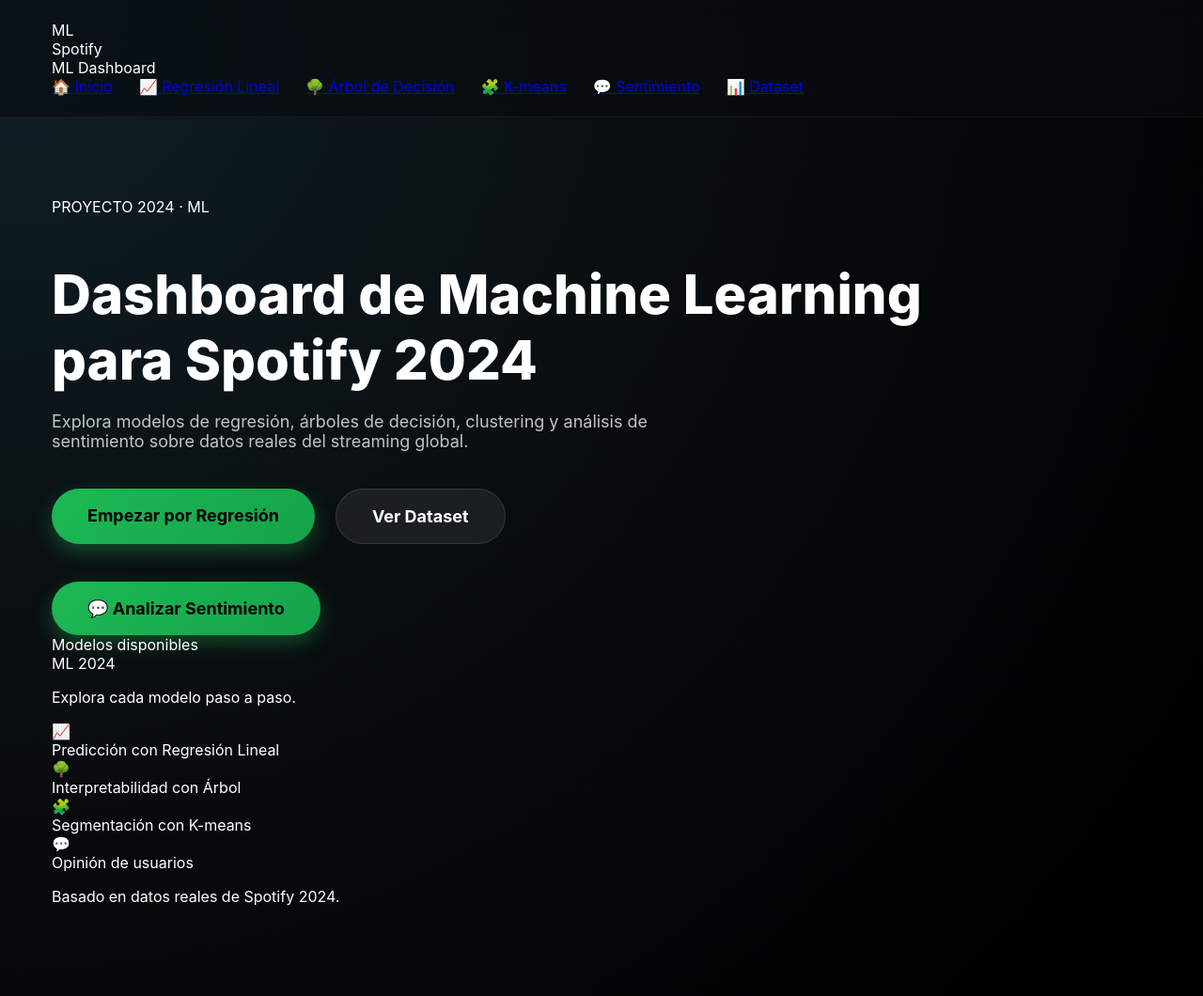
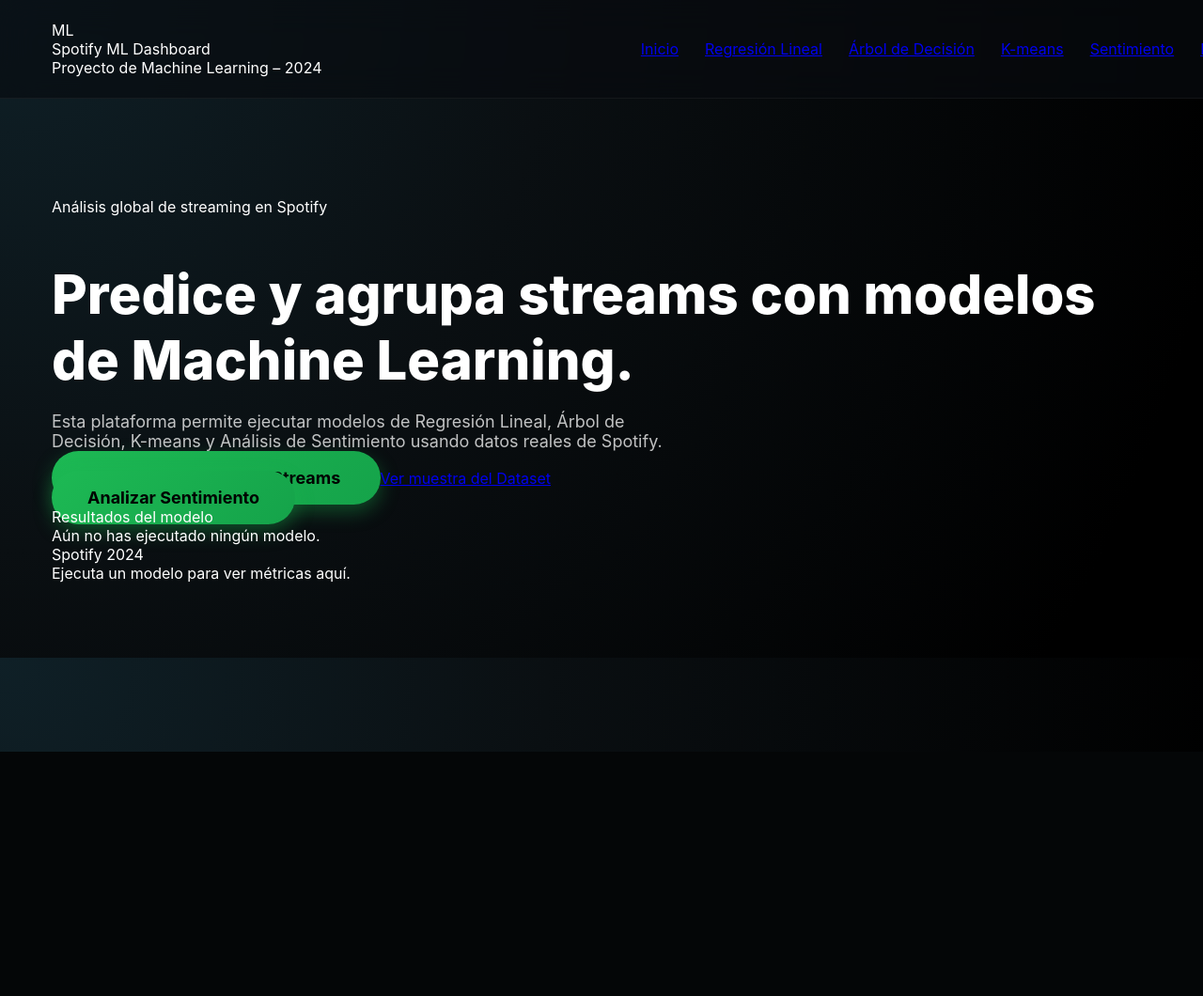
Before and after one commit to guillermtrres14-cyber/Programacion-II-Spotify, a Flask app: page / in a window 1280 px wide. Shown: the whole page at 94% size. After the commit the page ends 800 px from the top, so only its background shows below. Run offline with Flask 3, Linux system fonts and the light colour scheme.

Commit message:
Actualizaci├│n autom├ítica

```diff
--- a/OneDrive/Documentos/UDI/Programacion II/Proyecto_Final/templates/index.html
+++ b/OneDrive/Documentos/UDI/Programacion II/Proyecto_Final/templates/index.html
@@ -4,7 +4,6 @@
     <meta charset="UTF-8" />
     <title>Spotify ML Dashboard 2024</title>
 
-    <!-- Fuentes y estilos -->
     <link rel="preconnect" href="https://fonts.googleapis.com">
     <link rel="preconnect" href="https://fonts.gstatic.com" crossorigin>
     <link href="https://fonts.googleapis.com/css2?family=Poppins:wght@300;400;600;700&display=swap" rel="stylesheet">
@@ -17,98 +16,108 @@
 
     <!-- NAVBAR -->
     <header class="navbar">
-        <div class="navbar-content">
-            <div class="logo">
-                <div class="logo-icon">ML</div>
-                <div>
-                    <div class="logo-text-main">Spotify</div>
-                    <div class="logo-text-sub">ML Dashboard</div>
-                </div>
+        <div class="logo">
+            <div class="logo-icon">ML</div>
+            <div>
+                <div class="logo-text-main">Spotify ML Dashboard</div>
+                <div class="logo-text-sub">Proyecto de Machine Learning – 2024</div>
             </div>
+        </div>
 
-            <nav class="nav-links">
-                <a href="{{ url_for('index') }}">🏠 Inicio</a>
-                <a href="{{ url_for('vista_regresion') }}">📈 Regresión Lineal</a>
-                <a href="{{ url_for('vista_arbol') }}">🌳 Árbol de Decisión</a>
-                <a href="{{ url_for('vista_kmeans') }}">🧩 K-means</a>
-                <a href="{{ url_for('vista_sentimiento') }}">💬 Sentimiento</a>
-                <a href="{{ url_for('vista_dataset') }}">📊 Dataset</a>
-            </nav>
-        </div>
+        <nav class="nav-links">
+            <a href="{{ url_for('index') }}">Inicio</a>
+            <a href="{{ url_for('vista_regresion') }}">Regresión Lineal</a>
+            <a href="{{ url_for('vista_arbol') }}">Árbol de Decisión</a>
+            <a href="{{ url_for('vista_kmeans') }}">K-means</a>
+            <a href="{{ url_for('vista_sentimiento') }}">Sentimiento</a>
+            <a href="{{ url_for('vista_dataset') }}">Dataset</a>
+        </nav>
     </header>
 
     <!-- HERO -->
     <section class="hero">
+        <div class="hero-text">
 
-        <div class="hero-left">
-            <div class="hero-tag">PROYECTO 2024 · ML</div>
+            <div class="eyebrow">
+                <span></span>
+                <div>Análisis global de streaming en Spotify</div>
+            </div>
 
             <h1 class="hero-title">
-                Dashboard de <span class="highlight">Machine Learning</span><br>
-                para Spotify 2024
+                Predice y agrupa <span class="hero-highlight">streams</span>
+                con modelos de Machine Learning.
             </h1>
 
             <p class="hero-subtitle">
-                Explora modelos de regresión, árboles de decisión, clustering y análisis de sentimiento
-                sobre datos reales del streaming global.
+                Esta plataforma permite ejecutar modelos de Regresión Lineal,
+                Árbol de Decisión, K-means y Análisis de Sentimiento usando datos reales de Spotify.
             </p>
 
             <!-- BOTONES PRINCIPALES -->
-            <div class="hero-buttons">
-
+            <div class="hero-actions">
                 <a href="{{ url_for('vista_regresion') }}" class="btn-primary">
-                    Empezar por Regresión
+                    Ejecutar Regresión de Streams
                 </a>
-
-                <a href="{{ url_for('vista_dataset') }}" class="btn-secondary">
-                    Ver Dataset
-                </a>
-
-            </div>
-
-            <div class="hero-buttons">
-                <a href="{{ url_for('vista_sentimiento') }}" class="btn-primary">
-                    💬 Analizar Sentimiento
+                <a href="{{ url_for('vista_dataset') }}" class="btn-ghost">
+                    Ver muestra del Dataset
                 </a>
             </div>
 
+            <!-- AQUÍ ESTÁ EL BOTÓN CORREGIDO -->
+            <div class="hero-actions">
+                <a href="{{ url_for('vista_sentimiento') }}" class="btn-primary">
+                    Analizar Sentimiento
+                </a>
+            </div>
         </div>
 
-        <!-- PANEL DERECHO -->
+        <!-- PANEL DERECHA DE MÉTRICAS -->
         <aside class="hero-panel">
             <div class="panel-header">
-                <div class="panel-title">Modelos disponibles</div>
-                <div class="panel-tag">ML 2024</div>
+                <div>
+                    <div class="panel-title">
+                        {% if selected_model %}
+                            Resultados – {{ selected_model }}
+                        {% else %}
+                            Resultados del modelo
+                        {% endif %}
+                    </div>
+
+                    <div class="panel-subtitle">
+                        {% if metrics %}
+                            {{ metrics.tipo }}
+                        {% else %}
+                            Aún no has ejecutado ningún modelo.
+                        {% endif %}
+                    </div>
+                </div>
+
+                <div class="panel-chip">Spotify 2024</div>
             </div>
 
-            <p class="panel-desc">Explora cada modelo paso a paso.</p>
-
-            <div class="panel-grid">
-
-                <div class="panel-card">
-                    <div class="panel-icon">📈</div>
-                    <div class="panel-text">Predicción con Regresión Lineal</div>
+            {% if metrics and metrics.ok %}
+                <div class="metrics-grid">
+                    {% if metrics.R2 %}
+                        <div><div class="metric-label">R²</div><div class="metric-value">{{ metrics.R2 }}</div></div>
+                    {% endif %}
+                    {% if metrics.MSE %}
+                        <div><div class="metric-label">MSE</div><div class="metric-value">{{ metrics.MSE }}</div></div>
+                    {% endif %}
+                    {% if metrics.MAE %}
+                        <div><div class="metric-label">MAE</div><div class="metric-value">{{ metrics.MAE }}</div></div>
+                    {% endif %}
+                    {% if metrics.n_clusters %}
+                        <div><div class="metric-label">Clusters</div><div class="metric-value">{{ metrics.n_clusters }}</div></div>
+                    {% endif %}
+                    {% if metrics.inercia %}
+                        <div><div class="metric-label">Inercia</div><div class="metric-value">{{ metrics.inercia }}</div></div>
+                    {% endif %}
                 </div>
-
-                <div class="panel-card">
-                    <div class="panel-icon">🌳</div>
-                    <div class="panel-text">Interpretabilidad con Árbol</div>
+            {% else %}
+                <div class="panel-footer">
+                    Ejecuta un modelo para ver métricas aquí.
                 </div>
-
-                <div class="panel-card">
-                    <div class="panel-icon">🧩</div>
-                    <div class="panel-text">Segmentación con K-means</div>
-                </div>
-
-                <div class="panel-card">
-                    <div class="panel-icon">💬</div>
-                    <div class="panel-text">Opinión de usuarios</div>
-                </div>
-            </div>
-
-            <p class="panel-footer">
-                Basado en datos reales de Spotify 2024.
-            </p>
+            {% endif %}
         </aside>
     </section>
 </div>
```
